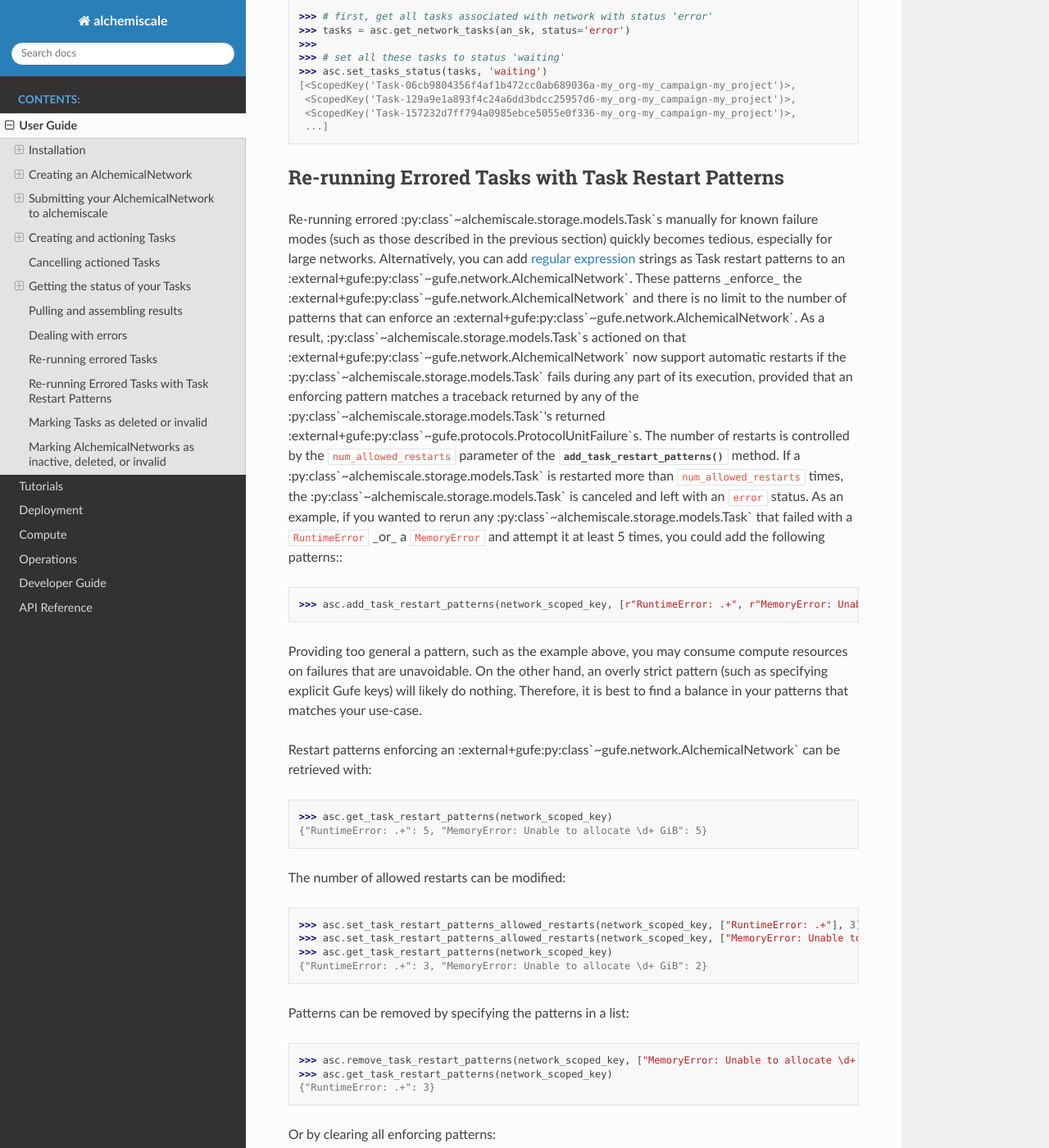
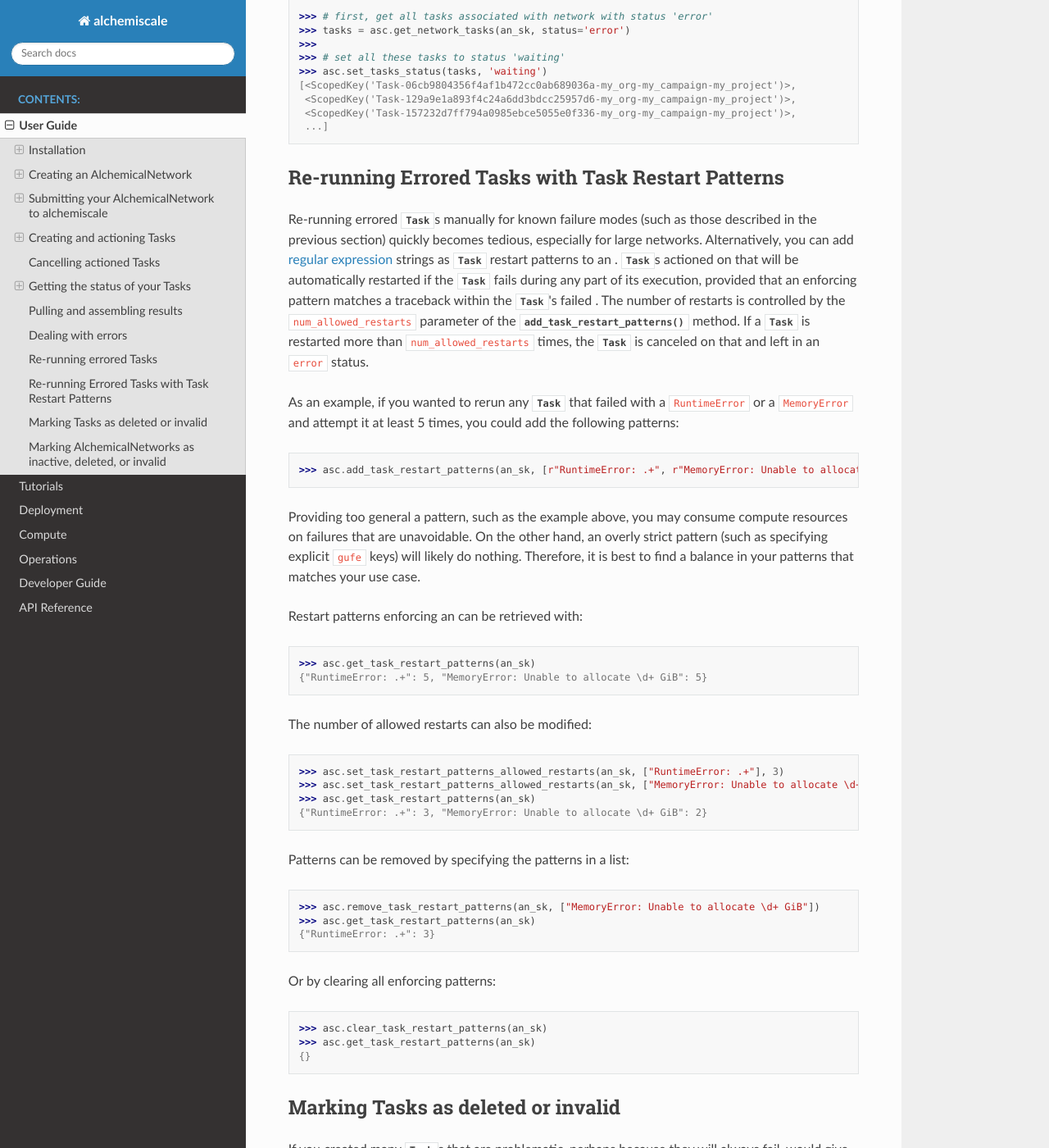
Before and after one commit to OpenFreeEnergy/alchemiscale, a Sphinx documentation site: the page built from docs/user_guide.rst, in a window 1280 px wide and 1400 px high, scrolled down 11596 px. Shown: the whole window at 82% size. Built offline with Sphinx 7.4.7 and the Read the Docs theme 3.1.0, drawn with Linux system fonts in a browser that asks for light colours; some of the changed text lies outside the part shown.

Commit message:
User guide fixes, consistency edits

```diff
--- a/docs/user_guide.rst
+++ b/docs/user_guide.rst
@@ -514,42 +514,42 @@ If you’re feeling confident, you could set all errored :py:class:`~alchemiscal
 Re-running Errored Tasks with Task Restart Patterns
 ***************************************************
 
-Re-running errored :py:class`~alchemiscale.storage.models.Task`\s manually for known failure modes (such as those described in the previous section) quickly becomes tedious, especially for large networks.
-Alternatively, you can add `regular expression <https://en.wikipedia.org/wiki/Regular_expression>`_ strings as Task restart patterns to an :external+gufe:py:class`~gufe.network.AlchemicalNetwork`.
-These patterns _enforce_ the :external+gufe:py:class`~gufe.network.AlchemicalNetwork` and there is no limit to the number of patterns that can enforce an :external+gufe:py:class`~gufe.network.AlchemicalNetwork`.
-As a result, :py:class`~alchemiscale.storage.models.Task`\s actioned on that :external+gufe:py:class`~gufe.network.AlchemicalNetwork` now support automatic restarts if the :py:class`~alchemiscale.storage.models.Task` fails during any part of its execution, provided that an enforcing pattern matches a traceback returned by any of the :py:class`~alchemiscale.storage.models.Task`\'s returned :external+gufe:py:class`~gufe.protocols.ProtocolUnitFailure`\s.
+Re-running errored :py:class:`~alchemiscale.storage.models.Task`\s manually for known failure modes (such as those described in the previous section) quickly becomes tedious, especially for large networks.
+Alternatively, you can add `regular expression <https://en.wikipedia.org/wiki/Regular_expression>`_ strings as :py:class:`~alchemiscale.storage.models.Task` restart patterns to an :external+gufe:py:class:`~gufe.network.AlchemicalNetwork`.
+:py:class:`~alchemiscale.storage.models.Task`\s actioned on that :external+gufe:py:class:`~gufe.network.AlchemicalNetwork` will be automatically restarted if the :py:class:`~alchemiscale.storage.models.Task` fails during any part of its execution, provided that an enforcing pattern matches a traceback within the :py:class:`~alchemiscale.storage.models.Task`\'s failed :external+gufe:py:class:`~gufe.protocols.ProtocolDAGResult`.
 The number of restarts is controlled by the ``num_allowed_restarts`` parameter of the :py:meth:`~alchemiscale.interface.client.AlchemiscaleClient.add_task_restart_patterns` method.
-If a :py:class`~alchemiscale.storage.models.Task` is restarted more than ``num_allowed_restarts`` times, the :py:class`~alchemiscale.storage.models.Task` is canceled and left with an ``error`` status.
-As an example, if you wanted to rerun any :py:class`~alchemiscale.storage.models.Task` that failed with a ``RuntimeError`` _or_ a ``MemoryError`` and attempt it at least 5 times, you could add the following patterns:::
+If a :py:class:`~alchemiscale.storage.models.Task` is restarted more than ``num_allowed_restarts`` times, the :py:class:`~alchemiscale.storage.models.Task` is canceled on that :external+gufe:py:class:`~gufe.network.AlchemicalNetwork` and left in an ``error`` status.
 
-  >>> asc.add_task_restart_patterns(network_scoped_key, [r"RuntimeError: .+", r"MemoryError: Unable to allocate \d+ GiB"], 5)
+As an example, if you wanted to rerun any :py:class:`~alchemiscale.storage.models.Task` that failed with a ``RuntimeError`` or a ``MemoryError`` and attempt it at least 5 times, you could add the following patterns::
+
+  >>> asc.add_task_restart_patterns(an_sk, [r"RuntimeError: .+", r"MemoryError: Unable to allocate \d+ GiB"], 5)
 
 Providing too general a pattern, such as the example above, you may consume compute resources on failures that are unavoidable.
-On the other hand, an overly strict pattern (such as specifying explicit Gufe keys) will likely do nothing.
-Therefore, it is best to find a balance in your patterns that matches your use-case.
+On the other hand, an overly strict pattern (such as specifying explicit ``gufe`` keys) will likely do nothing.
+Therefore, it is best to find a balance in your patterns that matches your use case.
 
-Restart patterns enforcing an :external+gufe:py:class`~gufe.network.AlchemicalNetwork` can be retrieved with::
+Restart patterns enforcing an :external+gufe:py:class:`~gufe.network.AlchemicalNetwork` can be retrieved with::
 
-  >>> asc.get_task_restart_patterns(network_scoped_key)
+  >>> asc.get_task_restart_patterns(an_sk)
   {"RuntimeError: .+": 5, "MemoryError: Unable to allocate \d+ GiB": 5}
 
-The number of allowed restarts can be modified::
+The number of allowed restarts can also be modified::
 
-  >>> asc.set_task_restart_patterns_allowed_restarts(network_scoped_key, ["RuntimeError: .+"], 3)
-  >>> asc.set_task_restart_patterns_allowed_restarts(network_scoped_key, ["MemoryError: Unable to allocate \d+ GiB"], 2)
-  >>> asc.get_task_restart_patterns(network_scoped_key)
+  >>> asc.set_task_restart_patterns_allowed_restarts(an_sk, ["RuntimeError: .+"], 3)
+  >>> asc.set_task_restart_patterns_allowed_restarts(an_sk, ["MemoryError: Unable to allocate \d+ GiB"], 2)
+  >>> asc.get_task_restart_patterns(an_sk)
   {"RuntimeError: .+": 3, "MemoryError: Unable to allocate \d+ GiB": 2}
 
 Patterns can be removed by specifying the patterns in a list::
 
-  >>> asc.remove_task_restart_patterns(network_scoped_key, ["MemoryError: Unable to allocate \d+ GiB"])
-  >>> asc.get_task_restart_patterns(network_scoped_key)
+  >>> asc.remove_task_restart_patterns(an_sk, ["MemoryError: Unable to allocate \d+ GiB"])
+  >>> asc.get_task_restart_patterns(an_sk)
   {"RuntimeError: .+": 3}
 
 Or by clearing all enforcing patterns::
 
-  >>> asc.clear_task_restart_patterns(network_scoped_key)
-  >>> asc.get_task_restart_patterns(network_scoped_key)
+  >>> asc.clear_task_restart_patterns(an_sk)
+  >>> asc.get_task_restart_patterns(an_sk)
   {}
 
 
```
